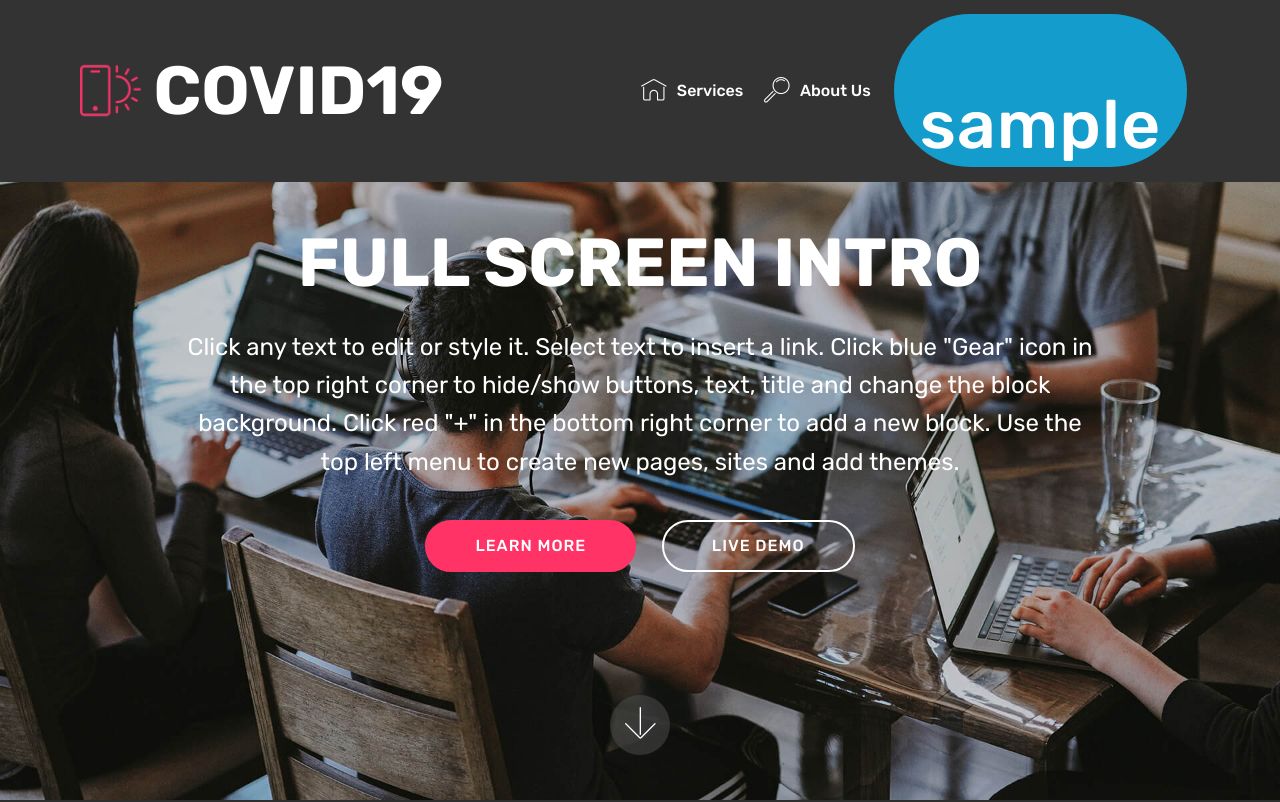
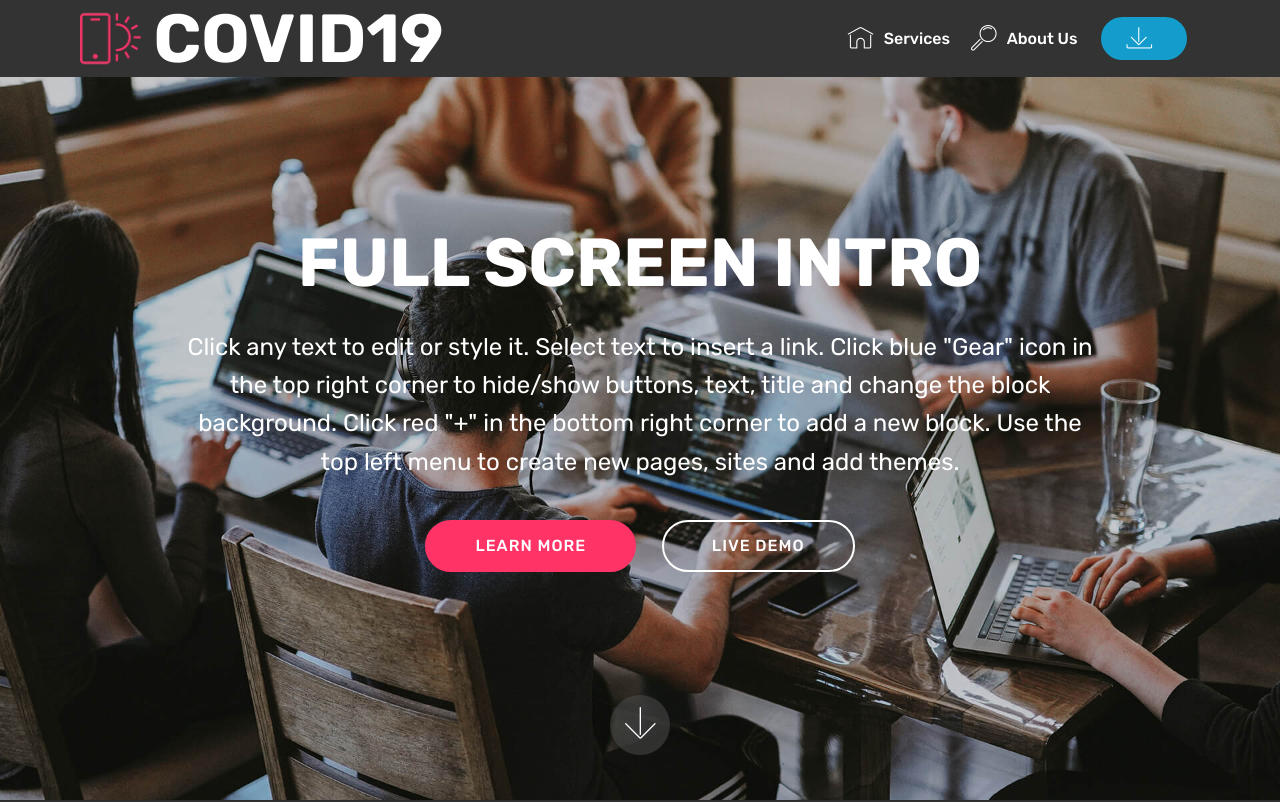
Before and after one commit to SmartJapan/covid19, a plain HTML site: page index.html in a window 1280 px wide. Shown: the top 802 px of the page. Drawn offline with Linux system fonts and the light colour scheme; files whose address does not match are found by name.

Commit message:
create github pages

```diff
--- a/index.html
+++ b/index.html
@@ -60,12 +60,13 @@
                         About Us
                     </a>
                 </li></ul>
-            <div class="navbar-buttons mbr-section-btn"><a class="btn btn-sm btn-primary display-1" href="https://mobirise.com"><br>sample<br></a></div>
+            <div class="navbar-buttons mbr-section-btn"><a class="btn btn-sm btn-primary display-1" href="https://mobirise.com">
+                    <span class="mbri-save mbr-iconfont mbr-iconfont-btn "><br></span></a></div>
         </div>
     </nav>
 </section>
 
-<section class="engine"><a href="https://mobirise.info/s">free bootstrap theme</a></section><section class="cid-qTkA127IK8 mbr-fullscreen mbr-parallax-background" id="header2-1">
+<section class="engine"><a href="https://mobirise.info">Mobirise</a></section><section class="cid-qTkA127IK8 mbr-fullscreen mbr-parallax-background" id="header2-1">
 
 
 
```
Also changed, not shown: 1 other file.
